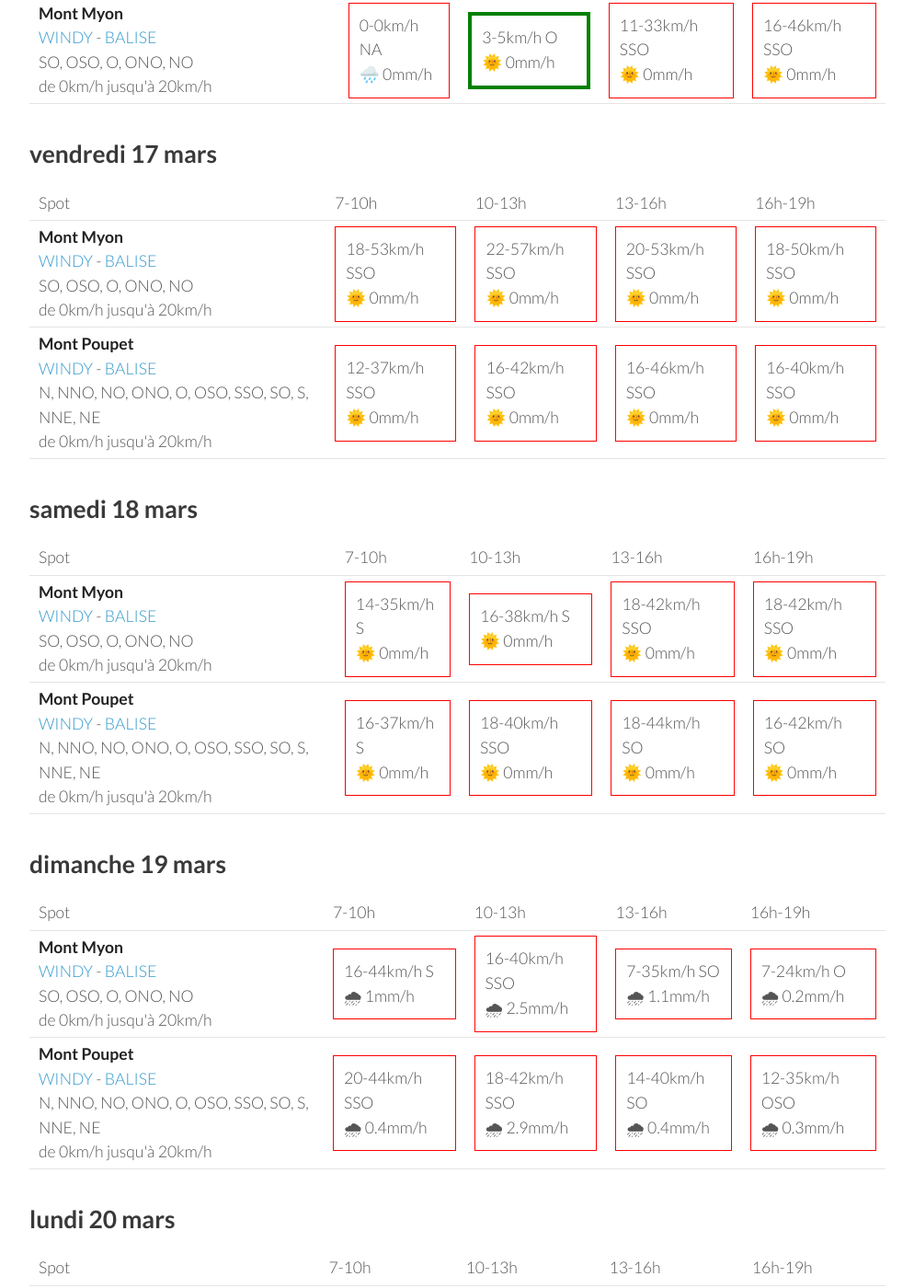
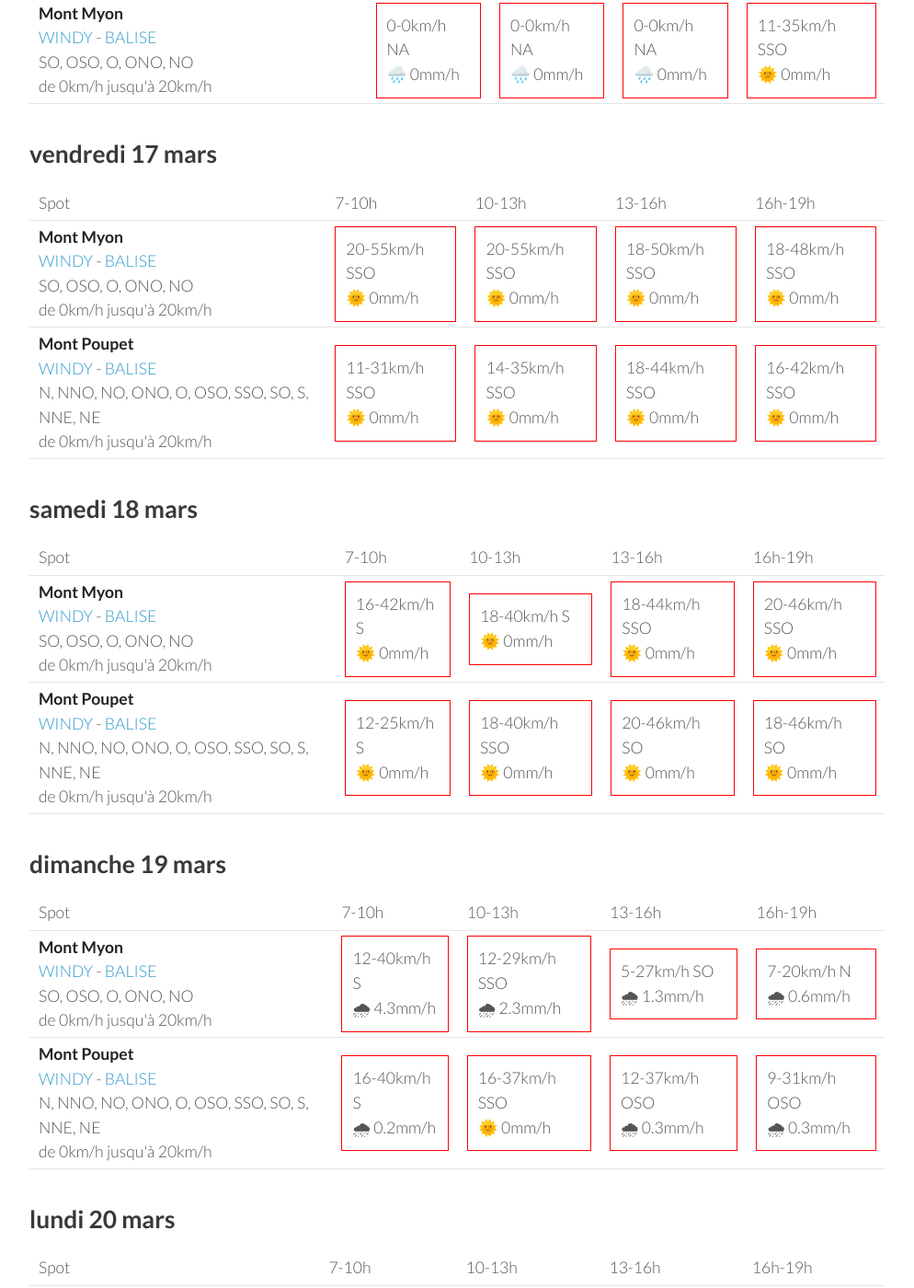
Before and after one commit to parapente-dans-le-nord/parapente-dans-le-nord.github.io, a Jekyll site: the page built from jura.markdown, in a window 1280 px wide and 1400 px high, scrolled down 513 px. Shown: the whole window at 92% size, without its empty margins (26-1020 px from the left). Built offline with Jekyll 4.4.1, drawn with Linux system fonts in a browser that asks for light colours; some of the changed text lies outside the part shown.

Commit message:
update index.markdown

```diff
--- a/jura.markdown
+++ b/jura.markdown
@@ -25,18 +25,18 @@ page mise à jour le jeudi 16 mars 13:20
         <td><strong>Mont Poupet</strong><br><a href="https://windy.com/46.970/5.876?46.541,5.876,8">WINDY</a> - <span class=""><a href="http://www.balisemeteo.com/balise.php?idBalise=92">BALISE</a> </span><br> <span class="vent-favorable">N, NNO, NO, ONO, O, OSO, SSO, SO, S, NNE, NE</span><br><span class="force-vent">de 0km/h jusqu'à 20km/h</span> </td>
 
             <td><div class="not-flyable"><p>0-0km/h NA</p><p>🌧️ 0mm/h</p></div></td>
-            <td><div class="flyable"><p>5-16km/h SSO</p><p>🌞 0mm/h</p></div></td>
-            <td><div class="flyable"><p>1-12km/h SSO</p><p>🌞 0mm/h</p></div></td>
-            <td><div class="not-flyable"><p>5-29km/h OSO</p><p>🌞 0mm/h</p></div></td>
+            <td><div class="not-flyable"><p>0-0km/h NA</p><p>🌧️ 0mm/h</p></div></td>
+            <td><div class="not-flyable"><p>0-0km/h NA</p><p>🌧️ 0mm/h</p></div></td>
+            <td><div class="flyable"><p>3-9km/h N</p><p>🌞 0mm/h</p></div></td>
 
     </tr>
 <tr>
         <td><strong>Mont Myon</strong><br><a href="https://windy.com/46.331/5.397?45.898,5.394,8,m:eWoagj8">WINDY</a> - <span class=""><a href="http://www.balisemeteo.com/balise.php?idBalise=70">BALISE</a> </span><br> <span class="vent-favorable">SO, OSO, O, ONO, NO</span><br><span class="force-vent">de 0km/h jusqu'à 20km/h</span> </td>
 
             <td><div class="not-flyable"><p>0-0km/h NA</p><p>🌧️ 0mm/h</p></div></td>
-            <td><div class="flyable"><p>3-5km/h O</p><p>🌞 0mm/h</p></div></td>
-            <td><div class="not-flyable"><p>11-33km/h SSO</p><p>🌞 0mm/h</p></div></td>
-            <td><div class="not-flyable"><p>16-46km/h SSO</p><p>🌞 0mm/h</p></div></td>
+            <td><div class="not-flyable"><p>0-0km/h NA</p><p>🌧️ 0mm/h</p></div></td>
+            <td><div class="not-flyable"><p>0-0km/h NA</p><p>🌧️ 0mm/h</p></div></td>
+            <td><div class="not-flyable"><p>11-35km/h SSO</p><p>🌞 0mm/h</p></div></td>
 
     </tr>
 
@@ -58,20 +58,20 @@ page mise à jour le jeudi 16 mars 13:20
 <tr>
         <td><strong>Mont Myon</strong><br><a href="https://windy.com/46.331/5.397?45.898,5.394,8,m:eWoagj8">WINDY</a> - <span class=""><a href="http://www.balisemeteo.com/balise.php?idBalise=70">BALISE</a> </span><br> <span class="vent-favorable">SO, OSO, O, ONO, NO</span><br><span class="force-vent">de 0km/h jusqu'à 20km/h</span> </td>
 
-            <td><div class="not-flyable"><p>18-53km/h SSO</p><p>🌞 0mm/h</p></div></td>
-            <td><div class="not-flyable"><p>22-57km/h SSO</p><p>🌞 0mm/h</p></div></td>
-            <td><div class="not-flyable"><p>20-53km/h SSO</p><p>🌞 0mm/h</p></div></td>
+            <td><div class="not-flyable"><p>20-55km/h SSO</p><p>🌞 0mm/h</p></div></td>
+            <td><div class="not-flyable"><p>20-55km/h SSO</p><p>🌞 0mm/h</p></div></td>
             <td><div class="not-flyable"><p>18-50km/h SSO</p><p>🌞 0mm/h</p></div></td>
+            <td><div class="not-flyable"><p>18-48km/h SSO</p><p>🌞 0mm/h</p></div></td>
 
 
     </tr>
 <tr>
         <td><strong>Mont Poupet</strong><br><a href="https://windy.com/46.970/5.876?46.541,5.876,8">WINDY</a> - <span class=""><a href="http://www.balisemeteo.com/balise.php?idBalise=92">BALISE</a> </span><br> <span class="vent-favorable">N, NNO, NO, ONO, O, OSO, SSO, SO, S, NNE, NE</span><br><span class="force-vent">de 0km/h jusqu'à 20km/h</span> </td>
 
-            <td><div class="not-flyable"><p>12-37km/h SSO</p><p>🌞 0mm/h</p></div></td>
+            <td><div class="not-flyable"><p>11-31km/h SSO</p><p>🌞 0mm/h</p></div></td>
+            <td><div class="not-flyable"><p>14-35km/h SSO</p><p>🌞 0mm/h</p></div></td>
+            <td><div class="not-flyable"><p>18-44km/h SSO</p><p>🌞 0mm/h</p></div></td>
             <td><div class="not-flyable"><p>16-42km/h SSO</p><p>🌞 0mm/h</p></div></td>
-            <td><div class="not-flyable"><p>16-46km/h SSO</p><p>🌞 0mm/h</p></div></td>
-            <td><div class="not-flyable"><p>16-40km/h SSO</p><p>🌞 0mm/h</p></div></td>
 
 
     </tr>
@@ -94,20 +94,20 @@ page mise à jour le jeudi 16 mars 13:20
 <tr>
         <td><strong>Mont Myon</strong><br><a href="https://windy.com/46.331/5.397?45.898,5.394,8,m:eWoagj8">WINDY</a> - <span class=""><a href="http://www.balisemeteo.com/balise.php?idBalise=70">BALISE</a> </span><br> <span class="vent-favorable">SO, OSO, O, ONO, NO</span><br><span class="force-vent">de 0km/h jusqu'à 20km/h</span> </td>
 
-            <td><div class="not-flyable"><p>14-35km/h S</p><p>🌞 0mm/h</p></div></td>
-            <td><div class="not-flyable"><p>16-38km/h S</p><p>🌞 0mm/h</p></div></td>
-            <td><div class="not-flyable"><p>18-42km/h SSO</p><p>🌞 0mm/h</p></div></td>
-            <td><div class="not-flyable"><p>18-42km/h SSO</p><p>🌞 0mm/h</p></div></td>
+            <td><div class="not-flyable"><p>16-42km/h S</p><p>🌞 0mm/h</p></div></td>
+            <td><div class="not-flyable"><p>18-40km/h S</p><p>🌞 0mm/h</p></div></td>
+            <td><div class="not-flyable"><p>18-44km/h SSO</p><p>🌞 0mm/h</p></div></td>
+            <td><div class="not-flyable"><p>20-46km/h SSO</p><p>🌞 0mm/h</p></div></td>
 
 
     </tr>
 <tr>
         <td><strong>Mont Poupet</strong><br><a href="https://windy.com/46.970/5.876?46.541,5.876,8">WINDY</a> - <span class=""><a href="http://www.balisemeteo.com/balise.php?idBalise=92">BALISE</a> </span><br> <span class="vent-favorable">N, NNO, NO, ONO, O, OSO, SSO, SO, S, NNE, NE</span><br><span class="force-vent">de 0km/h jusqu'à 20km/h</span> </td>
 
-            <td><div class="not-flyable"><p>16-37km/h S</p><p>🌞 0mm/h</p></div></td>
+            <td><div class="not-flyable"><p>12-25km/h S</p><p>🌞 0mm/h</p></div></td>
             <td><div class="not-flyable"><p>18-40km/h SSO</p><p>🌞 0mm/h</p></div></td>
-            <td><div class="not-flyable"><p>18-44km/h SO</p><p>🌞 0mm/h</p></div></td>
-            <td><div class="not-flyable"><p>16-42km/h SO</p><p>🌞 0mm/h</p></div></td>
+            <td><div class="not-flyable"><p>20-46km/h SO</p><p>🌞 0mm/h</p></div></td>
+            <td><div class="not-flyable"><p>18-46km/h SO</p><p>🌞 0mm/h</p></div></td>
 
 
     </tr>
@@ -130,20 +130,20 @@ page mise à jour le jeudi 16 mars 13:20
 <tr>
         <td><strong>Mont Myon</strong><br><a href="https://windy.com/46.331/5.397?45.898,5.394,8,m:eWoagj8">WINDY</a> - <span class=""><a href="http://www.balisemeteo.com/balise.php?idBalise=70">BALISE</a> </span><br> <span class="vent-favorable">SO, OSO, O, ONO, NO</span><br><span class="force-vent">de 0km/h jusqu'à 20km/h</span> </td>
 
-            <td><div class="not-flyable"><p>16-44km/h S</p><p>🌧 1mm/h</p></div></td>
-            <td><div class="not-flyable"><p>16-40km/h SSO</p><p>🌧 2.5mm/h</p></div></td>
-            <td><div class="not-flyable"><p>7-35km/h SO</p><p>🌧 1.1mm/h</p></div></td>
-            <td><div class="not-flyable"><p>7-24km/h O</p><p>🌧 0.2mm/h</p></div></td>
+            <td><div class="not-flyable"><p>12-40km/h S</p><p>🌧 4.3mm/h</p></div></td>
+            <td><div class="not-flyable"><p>12-29km/h SSO</p><p>🌧 2.3mm/h</p></div></td>
+            <td><div class="not-flyable"><p>5-27km/h SO</p><p>🌧 1.3mm/h</p></div></td>
+            <td><div class="not-flyable"><p>7-20km/h N</p><p>🌧 0.6mm/h</p></div></td>
 
 
     </tr>
 <tr>
         <td><strong>Mont Poupet</strong><br><a href="https://windy.com/46.970/5.876?46.541,5.876,8">WINDY</a> - <span class=""><a href="http://www.balisemeteo.com/balise.php?idBalise=92">BALISE</a> </span><br> <span class="vent-favorable">N, NNO, NO, ONO, O, OSO, SSO, SO, S, NNE, NE</span><br><span class="force-vent">de 0km/h jusqu'à 20km/h</span> </td>
 
-            <td><div class="not-flyable"><p>20-44km/h SSO</p><p>🌧 0.4mm/h</p></div></td>
-            <td><div class="not-flyable"><p>18-42km/h SSO</p><p>🌧 2.9mm/h</p></div></td>
-            <td><div class="not-flyable"><p>14-40km/h SO</p><p>🌧 0.4mm/h</p></div></td>
-            <td><div class="not-flyable"><p>12-35km/h OSO</p><p>🌧 0.3mm/h</p></div></td>
+            <td><div class="not-flyable"><p>16-40km/h S</p><p>🌧 0.2mm/h</p></div></td>
+            <td><div class="not-flyable"><p>16-37km/h SSO</p><p>🌞 0mm/h</p></div></td>
+            <td><div class="not-flyable"><p>12-37km/h OSO</p><p>🌧 0.3mm/h</p></div></td>
+            <td><div class="not-flyable"><p>9-31km/h OSO</p><p>🌧 0.3mm/h</p></div></td>
 
 
     </tr>
```
Also changed, not shown: other parts of jura.markdown (+1 -1 lines).
